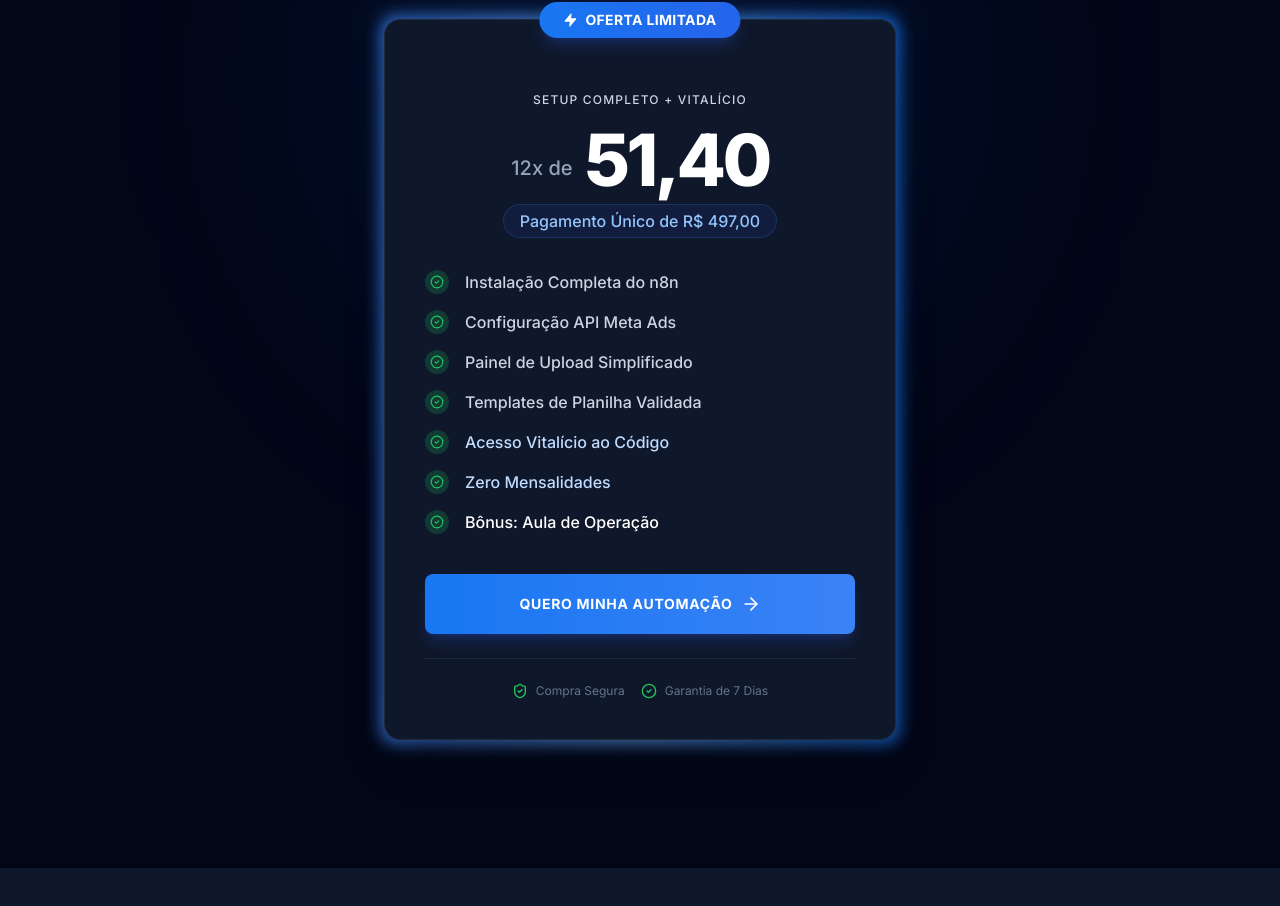
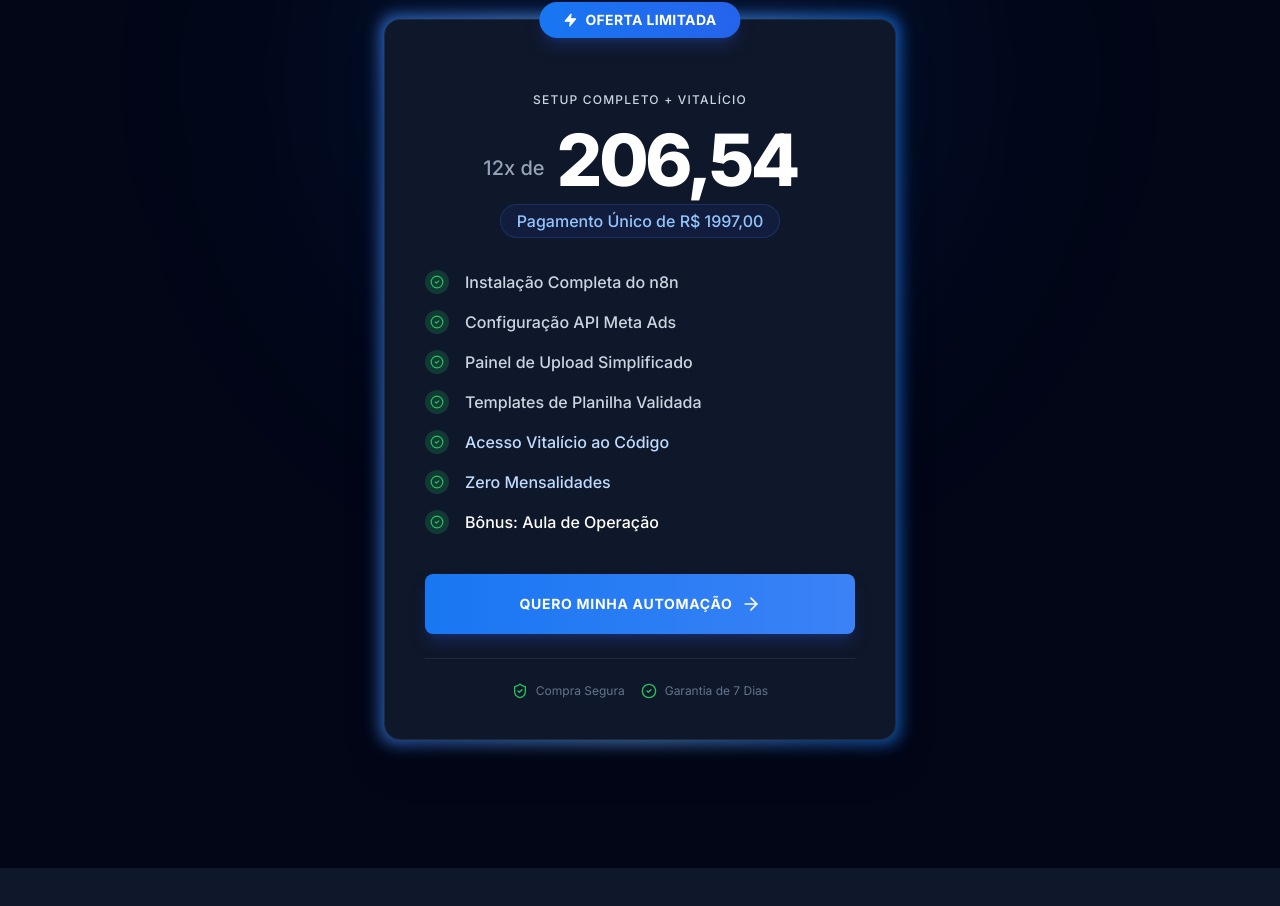
Before and after one commit to pabloalmeiida/deploy-ads-lp, a React (Vite) app: page / in a window 1280 px wide. Shown: the part 4778-5684 px from the top of the page. Built offline with nearby package versions, Linux system fonts and the light colour scheme.

Commit message:
Update App.tsx

```diff
--- a/App.tsx
+++ b/App.tsx
@@ -469,11 +469,11 @@ export default function App() {
                     <div className="flex items-center justify-center gap-3 mb-2">
                       <span className="text-slate-400 font-medium text-xl mt-4">12x de</span>
                       <span className="text-[4.5rem] leading-none font-extrabold text-white tracking-tighter">
-                        51,40
+                        206,54
                       </span>
                     </div>
                     <div className="text-brand-300 font-medium text-base bg-brand-900/20 border border-brand-500/20 inline-block px-4 py-1 rounded-full">
-                      Pagamento Único de R$ 497,00
+                      Pagamento Único de R$ 1997,00
                     </div>
                   </div>
 
```
